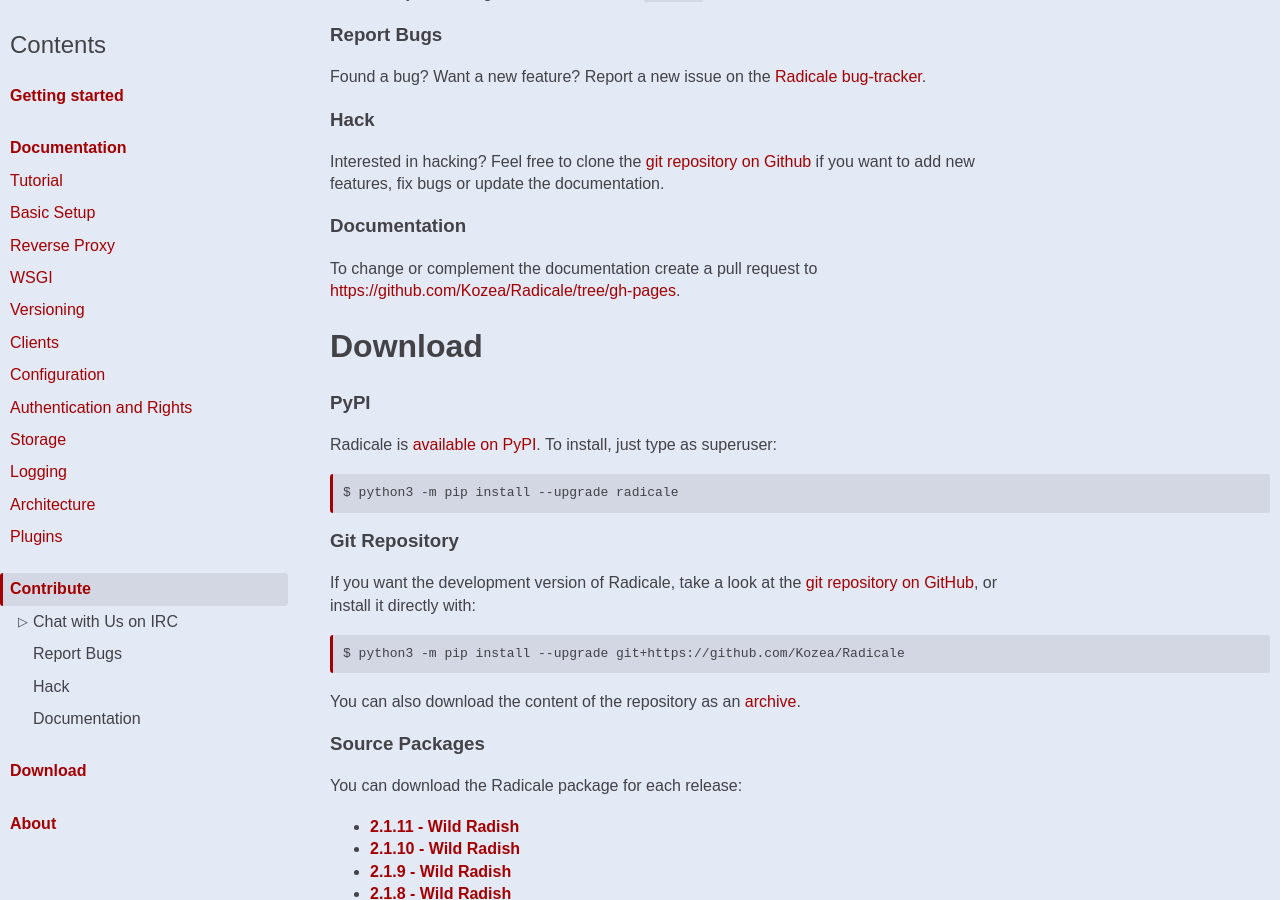
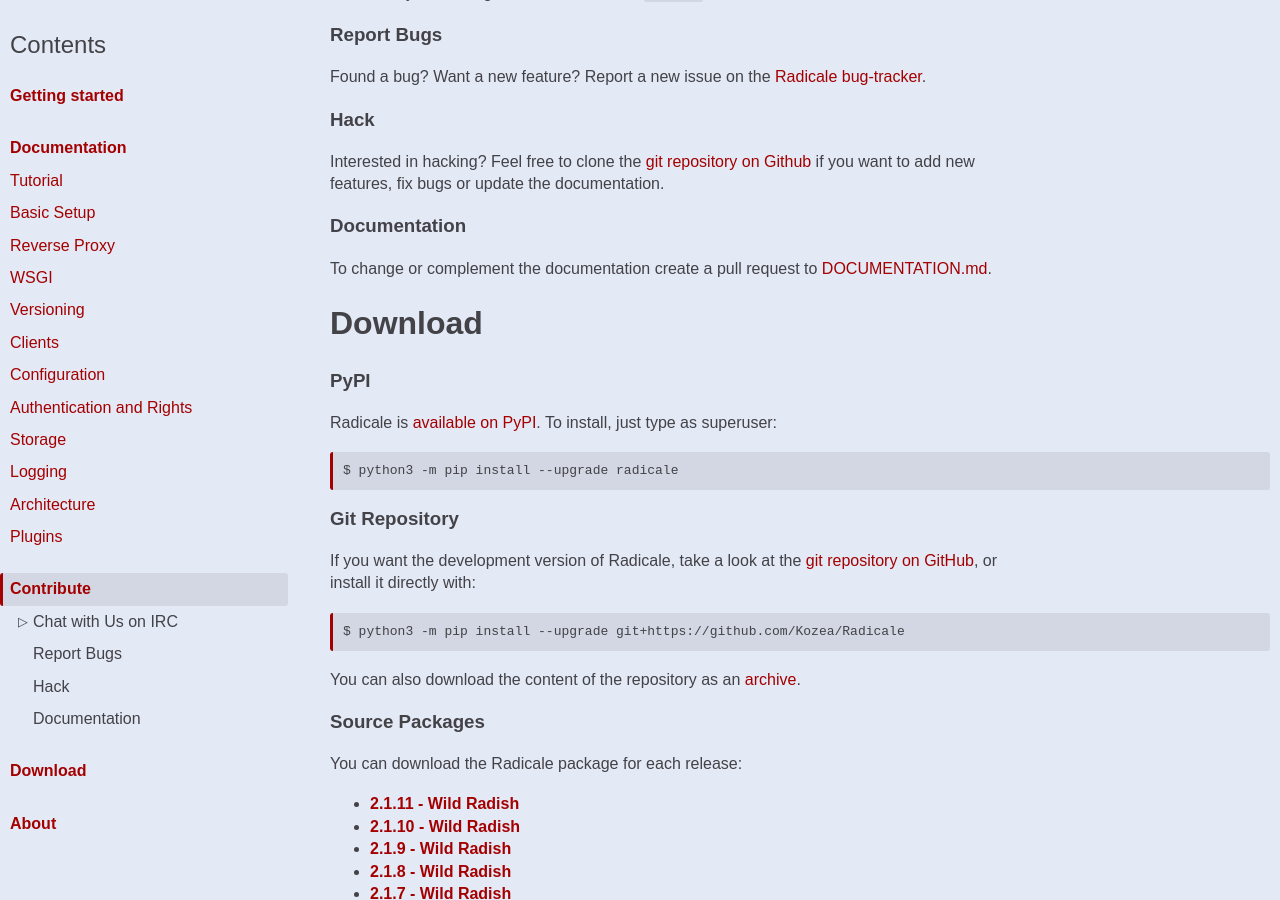
Before and after one commit to Kozea/Radicale, a Jekyll site: the page beta/master.html, which Jekyll copies as it is, in a window 1280 px wide and 900 px high, scrolled down 27633 px. Built offline with Jekyll 4.4.1, drawn with Linux system fonts in a browser that asks for light colours.

Commit message:
Generate documentation

```diff
--- a/beta/2.1.html
+++ b/beta/2.1.html
@@ -1402,7 +1402,7 @@
 </section>
 <section class="level4" id="contribute//documentation">
 <h4>Documentation <a class="headerlink" href="#contribute//documentation">&para;</a></h4>
-<p>To change or complement the documentation create a pull request to <a href="https://github.com/Kozea/Radicale/tree/gh-pages">https://github.com/Kozea/Radicale/tree/gh-pages</a>.</p>
+<p>To change or complement the documentation create a pull request to <a href="https://github.com/Kozea/Radicale/blob/master/DOCUMENTATION.md">DOCUMENTATION.md</a>.</p>
 </section>
 </section>
 <section class="level2" id="download">
--- a/beta/master.html
+++ b/beta/master.html
@@ -1198,7 +1198,7 @@
 </section>
 <section class="level4" id="contribute//documentation">
 <h4>Documentation <a class="headerlink" href="#contribute//documentation">&para;</a></h4>
-<p>To change or complement the documentation create a pull request to <a href="https://github.com/Kozea/Radicale/tree/gh-pages">https://github.com/Kozea/Radicale/tree/gh-pages</a>.</p>
+<p>To change or complement the documentation create a pull request to <a href="https://github.com/Kozea/Radicale/blob/master/DOCUMENTATION.md">DOCUMENTATION.md</a>.</p>
 </section>
 </section>
 <section class="level2" id="download">
```
